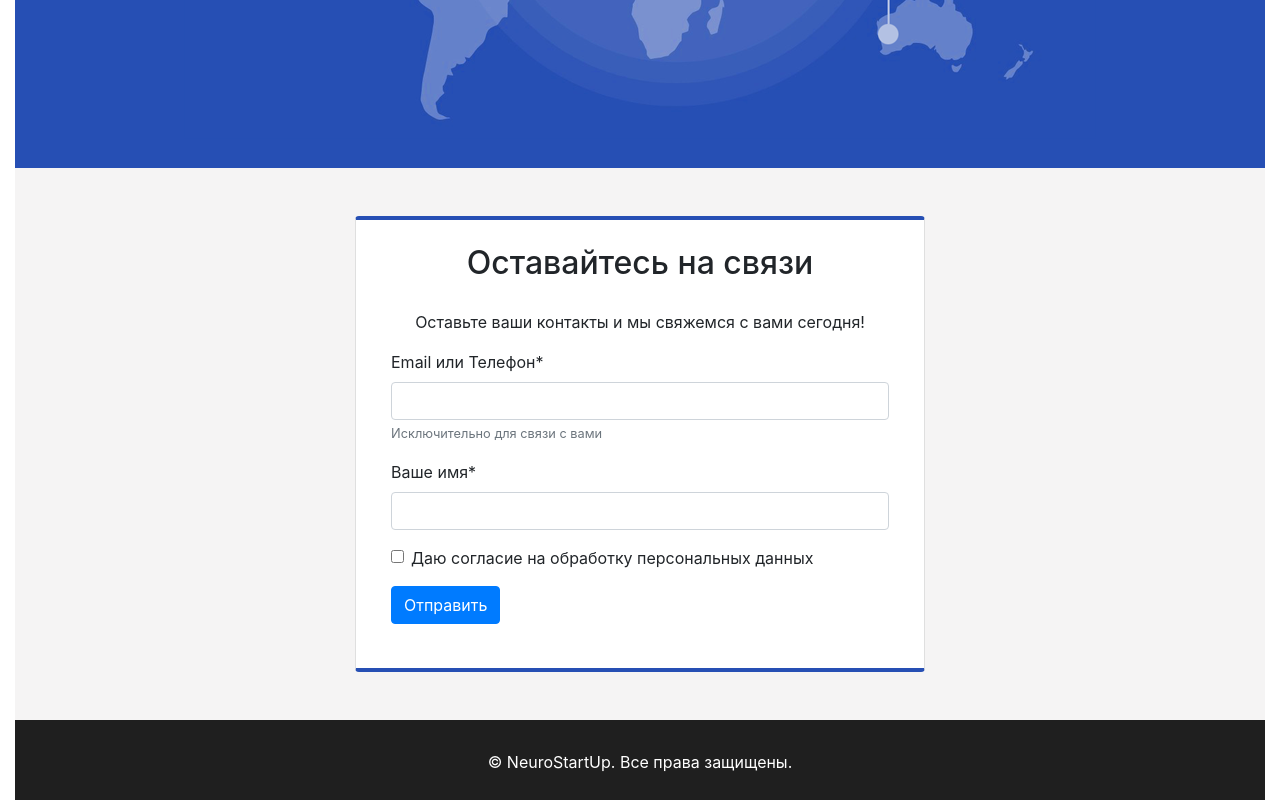
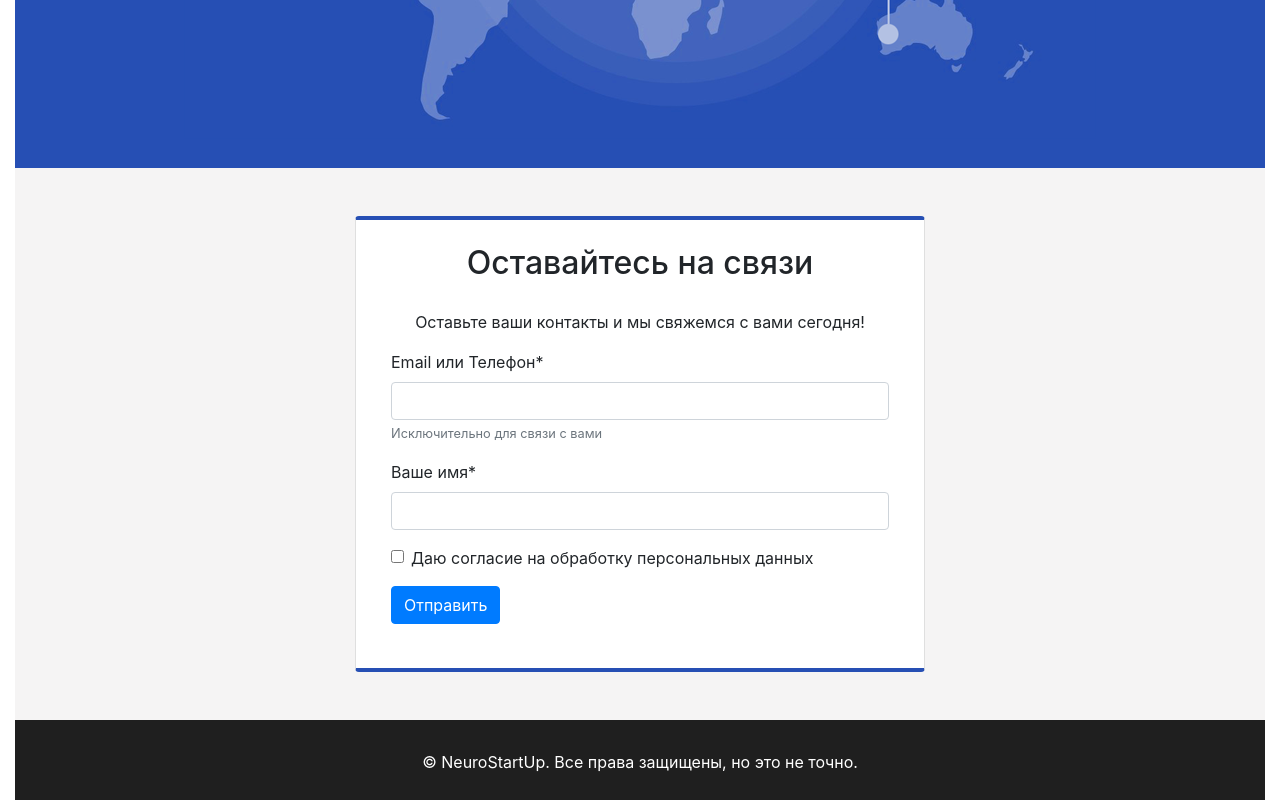
Before and after one commit to EkaterinaMozolina97/Conflict, a plain HTML site: page index.html in a window 1280 px wide. Shown: the part 689-1489 px from the top of the page. Drawn offline with Linux system fonts and the light colour scheme.

Commit message:
change access

```diff
--- a/index.html
+++ b/index.html
@@ -79,7 +79,7 @@
             </section>
         </main>
         <footer>
-            <p class="text-center">&copy; NeuroStartUp. Все права защищены.</p>
+            <p class="text-center">&copy; NeuroStartUp. Все права защищены, но это не точно.</p>
         </footer>
     </div>
 </div>
```
